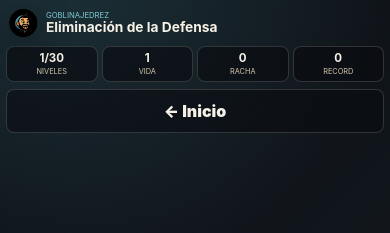
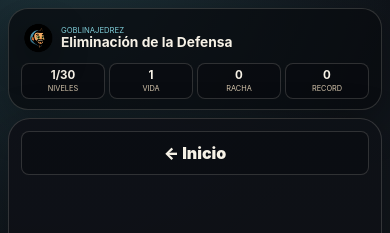
Before and after one commit to zetachess/Elidefensa, a plain HTML site: page index.html in a window 390 px wide. Both pictures are taken after a click on the button "🕹️ Jugar". Shown: the top 233 px of the page. Drawn offline with Linux system fonts and the light colour scheme.

Commit message:
Tighten mobile Elidefensa layout

```diff
--- a/styles.css
+++ b/styles.css
@@ -678,17 +678,25 @@ cg-board square.wrong-square {
 
 @media (max-width: 740px) {
   body {
-    padding: 6px;
+    align-items: start;
+    overflow-y: auto;
+    padding: 8px 8px 18px;
   }
 
   .game-shell {
-    gap: 7px;
+    width: min(100%, 430px);
+    gap: 8px;
   }
 
   .hud {
     display: grid;
     grid-template-columns: 1fr;
-    gap: 6px;
+    gap: 8px;
+    padding: 12px 12px 10px;
+    border: 1px solid var(--line);
+    border-radius: 20px;
+    background: rgba(9, 11, 16, 0.74);
+    box-shadow: 0 14px 42px rgba(0, 0, 0, 0.28);
   }
 
   .stats {
@@ -724,6 +732,14 @@ cg-board square.wrong-square {
     align-content: center;
   }
 
+  .play-screen {
+    padding: 12px;
+    border: 1px solid var(--line);
+    border-radius: 22px;
+    background: linear-gradient(180deg, rgba(14, 17, 23, 0.94), rgba(13, 14, 18, 0.92));
+    box-shadow: 0 16px 50px rgba(0, 0, 0, 0.3);
+  }
+
   .screen-copy {
     justify-items: center;
     text-align: center;
@@ -735,15 +751,20 @@ cg-board square.wrong-square {
 
   .question-row {
     grid-template-columns: 1fr;
-    gap: 6px;
+    gap: 8px;
+  }
+
+  .ghost-button {
+    width: 100%;
   }
 
   .question-row p {
-    text-align: left;
+    text-align: center;
+    font-size: 0.95rem;
   }
 
   .board-wrap {
-    width: min(100%, calc(100vh - 240px));
+    width: min(100%, 360px);
   }
 
   .result-panel {
```
